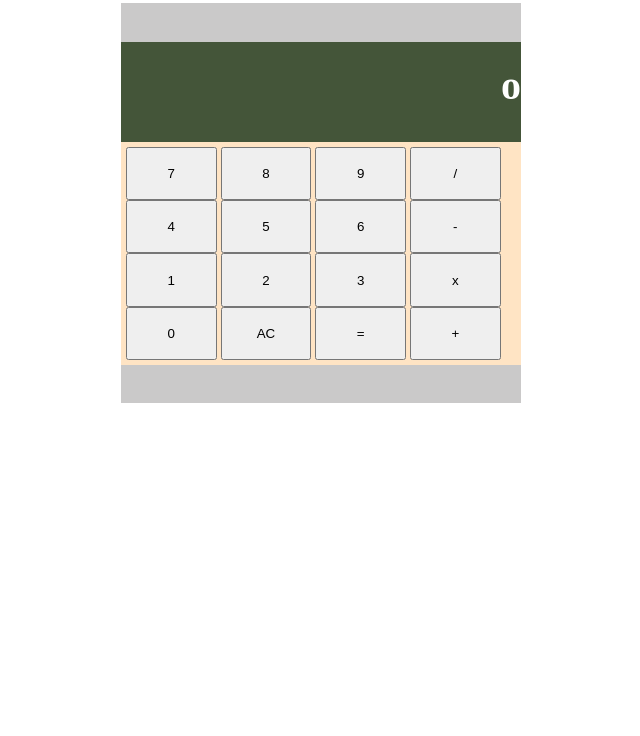
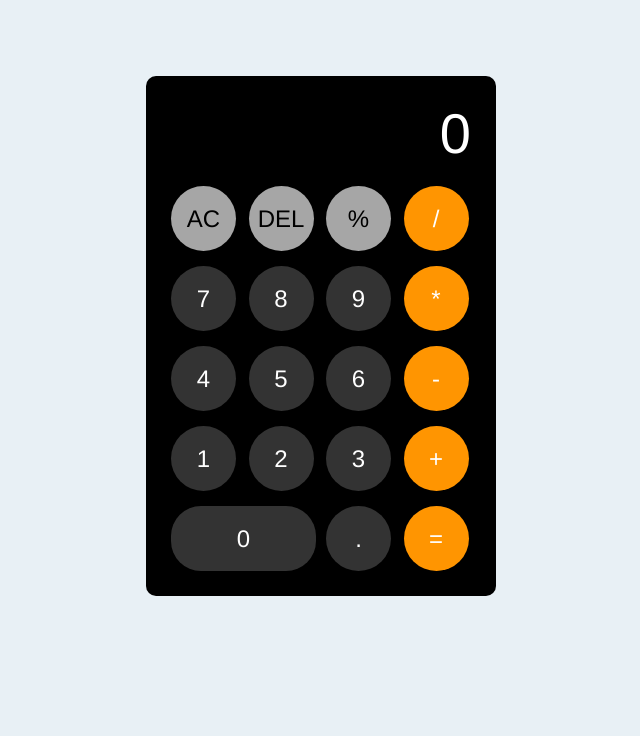
Before and after one commit to abin-dev07/Calculator, a plain HTML site: page index.html in a window 1280 px wide. Shown: the part 64-800 px from the top of the page, without its empty margins (319-959 px from the left). Drawn offline with Linux system fonts and the light colour scheme.

Commit message:
UI Revamp

```diff
--- a/index.html
+++ b/index.html
@@ -9,34 +9,31 @@
 </head>
 <body>
 
-    <div class="containerWrapper">
-        <h3>Calculator</h3>
-        <div class="container">
-            <div class="display">
-                <p class="results">o</p>
-            </div>
-            <div class="keyWrapper">
-                <div class="keys">
-                    <button class="key" id="val">7</button>
-                    <button class="key" id="val">8</button>
-                    <button class="key" id="val">9</button>
-                    <button class="key" id="val">/</button>
-                    <button class="key" id="val">4</button>
-                    <button class="key" id="val">5</button>
-                    <button class="key" id="val">6</button>
-                    <button class="key" id="val">-</button>
-                    <button class="key" id="val">1</button>
-                    <button class="key" id="val">2</button>
-                    <button class="key" id="val">3</button>
-                    <button class="key" id="val">x</button>
-                    <button class="key" id="val">0</button>
-                    <button class="key" id="val">AC</button>
-                    <button class="key" id="val">=</button>
-                    <button class="key" id="val">+</button>
-                </div>
-            </div>
+    <div class="container">
+        <div class="calc-text">
+            <p name="user-input" id="user-input">0</p>
         </div>
-
+        <div class="calc-keys">
+            <button type="button" class="key-others operations">AC</button>
+            <button type="button" class="key-others operations">DEL</button>
+            <button type="button" class="key-others operations">%</button>
+            <button type="button" class="key-operate operations">/</button>
+            <button type="button" class="numbers">7</button>
+            <button type="button" class="numbers">8</button>
+            <button type="button" class="numbers">9</button>
+            <button type="button" class="key-operate operations">*</button>
+            <button type="button" class="numbers">4</button>
+            <button type="button" class="numbers">5</button>
+            <button type="button" class="numbers">6</button>
+            <button type="button" class="key-operate operations">-</button>
+            <button type="button" class="numbers">1</button>
+            <button type="button" class="numbers">2</button>
+            <button type="button" class="numbers">3</button>
+            <button type="button" class="key-operate operations">+</button>
+            <button type="button" class="key-zero numbers">0</button>
+            <button type="button" class="numbers">.</button>
+            <button type="button" class="key-operate operations">=</button>
+        </div>
     </div>
 </body>
 </html>
--- a/script.js
+++ b/script.js
@@ -0,0 +1,41 @@
+const inputValue = document.getElementById("user-input");
+
+
+// EventListenrs for Number Buttons and append to Display
+const number = document.querySelectorAll(".numbers").forEach(function (item) {
+    item.addEventListener("click",function appendToDisplay(e){
+        if (inputValue.innerText === "NaN") {
+            inputValue.innerText = "";
+          }
+          if (inputValue.innerText === "0") {
+            inputValue.innerText = "";
+          }
+          inputValue.innerText += e.target.innerHTML.trim();
+    });
+  });
+
+// Calculator handling
+
+  const calculate = document.querySelectorAll(".operations")
+  .forEach(function (item) {
+    item.addEventListener("click", function (e) {
+      console.log(e.target.innerHTML);
+      let lastValue = inputValue.innerText.substring(inputValue.innerText.length, inputValue.innerText.length - 1);
+
+        if (!isNaN(lastValue) && e.target.innerHTML === "=") {
+            inputValue.innerText = eval(inputValue.innerText);
+        } else if (e.target.innerHTML === "AC") {
+            inputValue.innerText = 0;
+        } else if (e.target.innerHTML === "DEL") {
+            inputValue.innerText = inputValue.innerText.substring(0,inputValue.innerText.length - 1);
+            if (inputValue.innerText.length == 0) {
+                inputValue.innerText = 0;
+            }
+        } else {
+            if (!isNaN(lastValue)) {
+                inputValue.innerText += e.target.innerHTML;
+            }
+        }
+            });
+
+  });
--- a/style.css
+++ b/style.css
@@ -1,47 +1,76 @@
+* {
+    margin: 0;
+    padding: 0;
+    font-family: "Helvetica Neue", sans-serif;
+    box-sizing: border-box;
+  }
 
-
-.containerWrapper{
+  body {
+    background-color: #e8f0f5;
+    min-height: 100vh;
     display: flex;
-    flex-direction: column;
     align-items: center;
     justify-content: center;
+  }
 
+  .container {
+    background: #000000;
+    padding: 25px;
+    width: 350px;
+    border-radius: 10px;
   }
-.container{
-    display: flex;
-    justify-content: center;
-    align-items: center;
-    flex-direction: column;
-    width: 400px;
-    height: 400px;
-    background-color:rgb(202, 201, 201)
+
+  .calc-text {
+    margin-bottom: 20px;
+    padding-left: 5px;
   }
-.display{
-    width: 400px;
-    background-color: rgb(68, 85, 57);
-    height: 100px;
+
+  .calc-text p {
+    width: 100%;
+    font-size: 3.5rem;
+    text-align: end;
+    background: transparent;
+    color: #fff;
+    border: none;
+    outline: none;
+    word-wrap: break-word;
+    word-break: break-all;
   }
-.keyWrapper{
-    display: flex;
-    align-items: start;
-    justify-content: center;
-    flex-wrap: wrap;
-    background-color: bisque;
 
-    width: 390px;
-    padding: 5px;
+  button {
+    background: #333333;
+    color: #fff;
+    font-size: 1.5rem;
+    border: none;
+    border-radius: 70%;
+    cursor: pointer;
+    height: 65px;
+    width: 65px;
   }
-.key{
-    padding: 3px;
-    width: 6.8em;
-    height: 4em;
+
+  button:active,
+  button:focus {
+    filter: brightness(120%);
   }
-.results{
-    color: white;
-    font-size: 40px;
-    font-weight: 800;
-    margin-top: 20px;;
-    display: flex;
-    justify-content: flex-end;
 
+  .calc-keys {
+    display: grid;
+    grid-template-columns: repeat(4, 1fr);
+    grid-row-gap: 15px;
+    grid-column-gap: 10px;
   }
+
+  .key-zero {
+    grid-column: span 2;
+    width: 100%;
+    border-radius: 30px;
+  }
+
+  .key-operate {
+    background: #ff9501;
+  }
+
+  .key-others {
+    background: #a6a6a6;
+    color: #000000;
+  }
```
Lines whose indentation alone changed are shown as unchanged.
